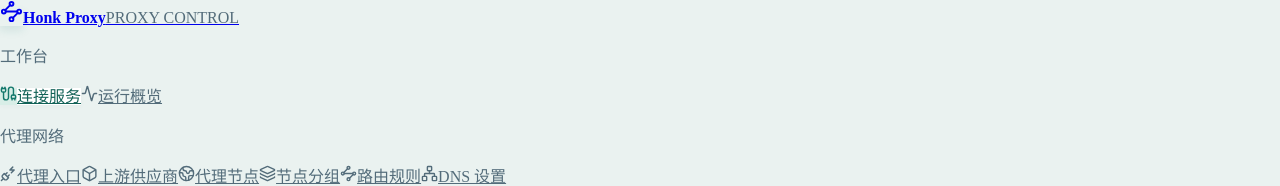
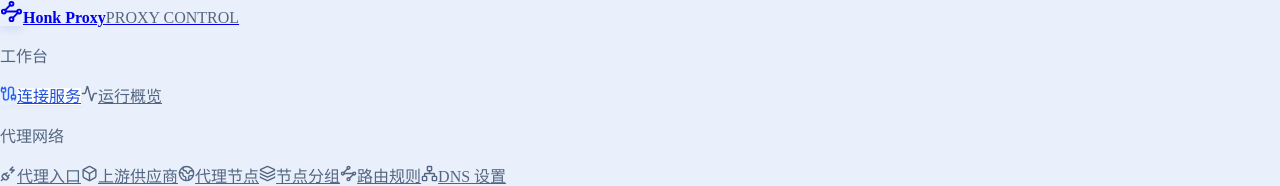
Before and after one commit to go-laoji/honk-proxy-server, a React (Vite) app in the folder web/console/: page / in a window 1280 px wide. Shown: the top 186 px of the page. Built offline with nearby package versions, Linux system fonts and the light colour scheme; no server answers.

Commit message:
ui: align console with cobalt blue brand direction

```diff
--- a/web/console/src/components/ui.tsx
+++ b/web/console/src/components/ui.tsx
@@ -20,13 +20,13 @@ export function Stat({
   value,
   detail,
   icon: Icon,
-  tone = "teal",
+  tone = "brand",
 }: {
   title: string;
   value: string;
   detail: string;
   icon: ComponentType<{ size?: number; className?: string }>;
-  tone?: "teal" | "blue" | "neutral";
+  tone?: "brand" | "blue" | "neutral";
 }) {
   return (
     <div className="panel stat-card p-5" data-tone={tone}>
--- a/web/console/src/pages/Overview.tsx
+++ b/web/console/src/pages/Overview.tsx
@@ -44,7 +44,7 @@ export default function Overview({ data }: { data: ServiceData }) {
               : "当前服务不在 Linux 上运行"
           }
           icon={Cpu}
-          tone={capabilities.linux_ebpf.ready ? "teal" : "neutral"}
+          tone={capabilities.linux_ebpf.ready ? "brand" : "neutral"}
         />
         <Stat
           title="持续运行"
--- a/web/console/src/styles.css
+++ b/web/console/src/styles.css
@@ -3,77 +3,81 @@
 
 @theme {
   --font-sans: "Inter", "PingFang SC", "Microsoft YaHei", system-ui, sans-serif;
-  --color-brand-50: #edf8f5;
-  --color-brand-100: #d8eee7;
-  --color-brand-200: #b3ded1;
-  --color-brand-300: #81c7b5;
-  --color-brand-400: #4eac96;
-  --color-brand-500: #298e7b;
-  --color-brand-600: #14786c;
-  --color-brand-700: #126257;
-  --color-brand-800: #134f48;
-  --color-brand-900: #123f3a;
-  --color-brand-950: #092a28;
-  --color-blue-50: #eff5fa;
-  --color-blue-100: #dfeaf5;
-  --color-blue-200: #c1d5e9;
-  --color-blue-300: #93b5d3;
-  --color-blue-400: #6e96bd;
-  --color-blue-500: #527fac;
-  --color-blue-600: #3d628b;
-  --color-blue-700: #315071;
-  --color-blue-800: #2b435d;
-  --color-blue-900: #27394d;
-  --color-blue-950: #172534;
-  --color-slate-50: #f3f7f8;
-  --color-slate-100: #eaf0f2;
-  --color-slate-200: #d8e2e7;
-  --color-slate-300: #bccbd2;
-  --color-slate-400: #889fae;
-  --color-slate-500: #5c7585;
-  --color-slate-600: #445e70;
-  --color-slate-700: #344b5d;
-  --color-slate-800: #233948;
-  --color-slate-900: #172a38;
-  --color-slate-950: #0e1d29;
+  --color-brand-50: #eff6ff;
+  --color-brand-100: #dbeafe;
+  --color-brand-200: #bfdbfe;
+  --color-brand-300: #93c5fd;
+  --color-brand-400: #60a5fa;
+  --color-brand-500: #3b82f6;
+  --color-brand-600: #2563eb;
+  --color-brand-700: #1d4ed8;
+  --color-brand-800: #1e40af;
+  --color-brand-900: #1e3a8a;
+  --color-brand-950: #172554;
+  --color-blue-50: #eff6ff;
+  --color-blue-100: #dbeafe;
+  --color-blue-200: #bfdbfe;
+  --color-blue-300: #93c5fd;
+  --color-blue-400: #60a5fa;
+  --color-blue-500: #3b82f6;
+  --color-blue-600: #2563eb;
+  --color-blue-700: #1d4ed8;
+  --color-blue-800: #1e40af;
+  --color-blue-900: #1e3a8a;
+  --color-blue-950: #172554;
+  --color-slate-50: #f4f7fc;
+  --color-slate-100: #edf2fa;
+  --color-slate-200: #dce5f2;
+  --color-slate-300: #c2d0e5;
+  --color-slate-400: #8ba0be;
+  --color-slate-500: #5b7192;
+  --color-slate-600: #425978;
+  --color-slate-700: #314765;
+  --color-slate-800: #233451;
+  --color-slate-900: #111c30;
+  --color-slate-950: #0b1220;
 }
 
 :root {
   color-scheme: light;
-  --page: #f2f6f7;
+  --page: #f4f7fc;
   --surface: #ffffff;
-  --surface-soft: #f6f9fa;
-  --sidebar: #eaf2f0;
-  --sidebar-line: #d4e3de;
-  --border: #d8e2e7;
-  --ink: #233948;
-  --muted: #536c7a;
-  --accent: #14786c;
-  --accent-soft: #d8eee7;
-  --accent-ink: #126257;
-  --chart-up: #527fac;
-  --chart-down: #14786c;
-  --chart-failed: #a96920;
-  --chart-active: #527fac;
-  --panel-shadow: 0 2px 7px #23394805, 0 12px 28px #23394803;
+  --surface-soft: #f5f8ff;
+  --sidebar: #eaf0fb;
+  --sidebar-line: #d5e0f2;
+  --border: #dce5f2;
+  --ink: #1d2e49;
+  --muted: #536681;
+  --accent: #2563eb;
+  --accent-soft: #e7efff;
+  --accent-ink: #1d4ed8;
+  --chart-up: #0284c7;
+  --chart-down: #2563eb;
+  --chart-failed: #b46819;
+  --chart-active: #2563eb;
+  --success-soft: #e9f7ef;
+  --success-ink: #26734d;
+  --panel-shadow: 0 2px 7px #142b5205, 0 12px 28px #142b5203;
 }
 .dark {
   color-scheme: dark;
-  --page: #0e1d29;
-  --surface: #172a38;
-  --surface-soft: #1b303e;
-  --sidebar: #102a2c;
-  --sidebar-line: #294445;
-  --border: #2c4352;
-  --ink: #e0eaf0;
-  --muted: #9db0bd;
-  --accent: #81c7b5;
-  --accent-soft: #21443e;
-  --accent-ink: #b3ded1;
-  --chart-up: #93b5d3;
-  --chart-down: #81c7b5;
+  --page: #0b1220;
+  --surface: #111c30;
+  --surface-soft: #15223a;
+  --sidebar: #0f192c;
+  --sidebar-line: #24334d;
+  --border: #24334d;
+  --ink: #e4edff;
+  --muted: #a0b1cc;
+  --accent: #60a5fa;
+  --accent-soft: #1b3259;
+  --accent-ink: #b9d6ff;
+  --chart-up: #38bdf8;
+  --chart-down: #60a5fa;
   --chart-failed: #e4b56c;
-  --chart-active: #93b5d3;
+  --chart-active: #93c5fd;
+  --success-soft: #132f29;
+  --success-ink: #82cfaa;
   --panel-shadow: 0 4px 16px #00000014;
 }
 
@@ -126,8 +130,8 @@
     color: var(--accent-ink);
   }
   .btn-primary {
-    @apply inline-flex items-center justify-center gap-2 rounded-lg bg-brand-600 px-4 py-2.5 text-sm font-medium text-white transition-colors hover:bg-brand-700 dark:bg-brand-300 dark:text-brand-950 dark:hover:bg-brand-200;
-    box-shadow: 0 2px 4px #14786c18;
+    @apply inline-flex items-center justify-center gap-2 rounded-lg bg-brand-600 px-4 py-2.5 text-sm font-medium text-white transition-colors hover:bg-brand-700 dark:bg-brand-400 dark:text-brand-950 dark:hover:bg-brand-300;
+    box-shadow: 0 2px 4px #2563eb18;
   }
   .muted {
     color: var(--muted);
@@ -147,8 +151,8 @@
     border-color: var(--sidebar-line);
   }
   .brand-mark {
-    @apply flex size-9 shrink-0 items-center justify-center rounded-xl bg-brand-600 text-white dark:bg-brand-300 dark:text-brand-950;
-    box-shadow: 0 4px 10px #14786c20;
+    @apply flex size-9 shrink-0 items-center justify-center rounded-xl bg-brand-600 text-white dark:bg-brand-400 dark:text-brand-950;
+    box-shadow: 0 4px 10px #2563eb20;
   }
   .nav-group-label {
     @apply mb-2 px-3 text-[10px] font-semibold tracking-widest;
@@ -165,7 +169,7 @@
   .nav-link[aria-current="page"] {
     color: var(--accent-ink);
     background: var(--surface);
-    box-shadow: 0 2px 5px #123f3a08;
+    box-shadow: 0 2px 5px #112c5a08;
   }
   .nav-icon {
     @apply inline-flex size-8 shrink-0 items-center justify-center rounded-lg;
@@ -222,8 +226,8 @@
     border: 1px solid var(--border);
   }
   .status-badge[data-active="true"] {
-    background: var(--accent-soft);
-    color: var(--accent-ink);
+    background: var(--success-soft);
+    color: var(--success-ink);
     border-color: transparent;
   }
   .status-dot {
```
Also changed, not shown: 2 other files (tests, documents, lock files or other folders).
